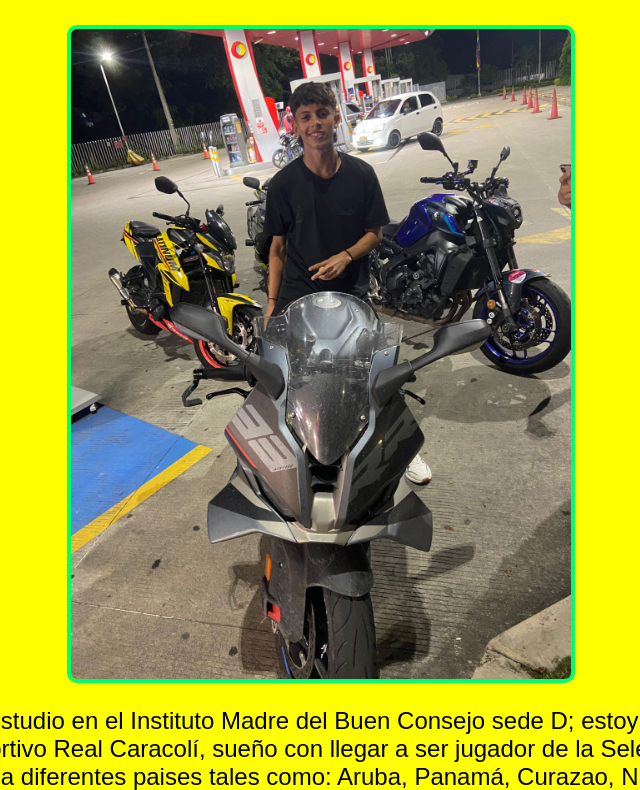
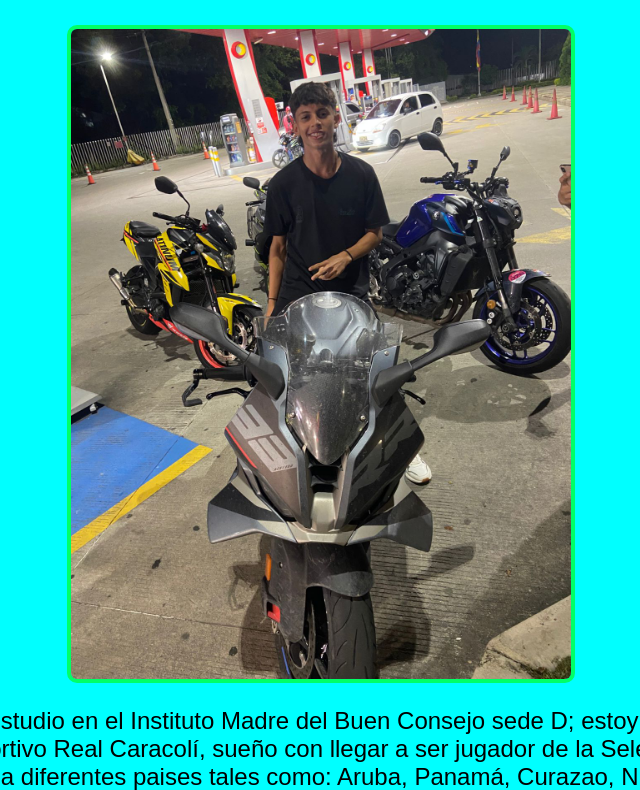
Before and after one commit to camilgarcia-be/camilgarcia-be.github.io, a plain HTML site: page index.html in a window 1280 px wide. Shown: the part 99-889 px from the top of the page, without its empty margins (319-959 px from the left). Drawn offline with Linux system fonts and the light colour scheme.

Commit message:
Update index.html

```diff
--- a/index.html
+++ b/index.html
@@ -4,7 +4,7 @@
 <title>Mini Autobiografia</title>
 </head>
 
-<body bgcolor="yellow" text="black">
+<body bgcolor="cyan" text="black">
 <br>
 <center>
 <h1> CAMIL ANDRÉ GRACÍA CHACÓN </H1>
```
